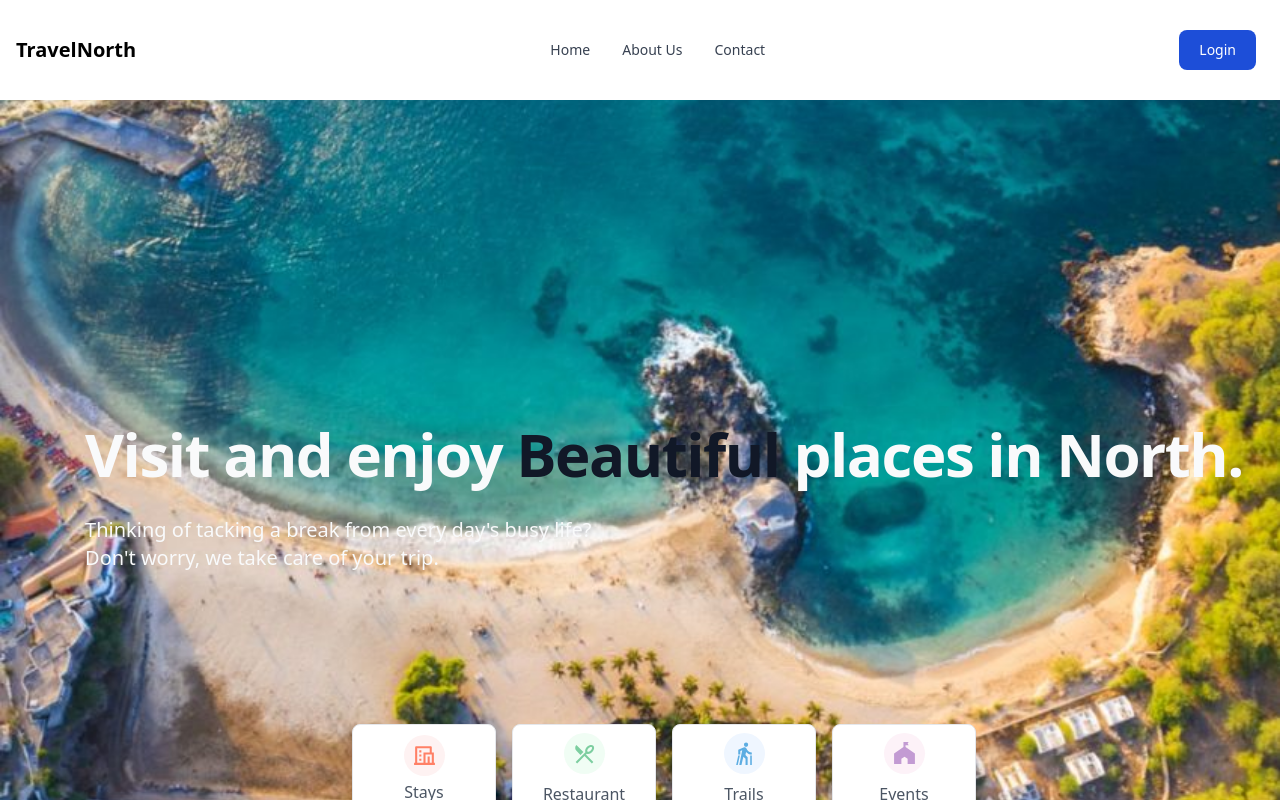
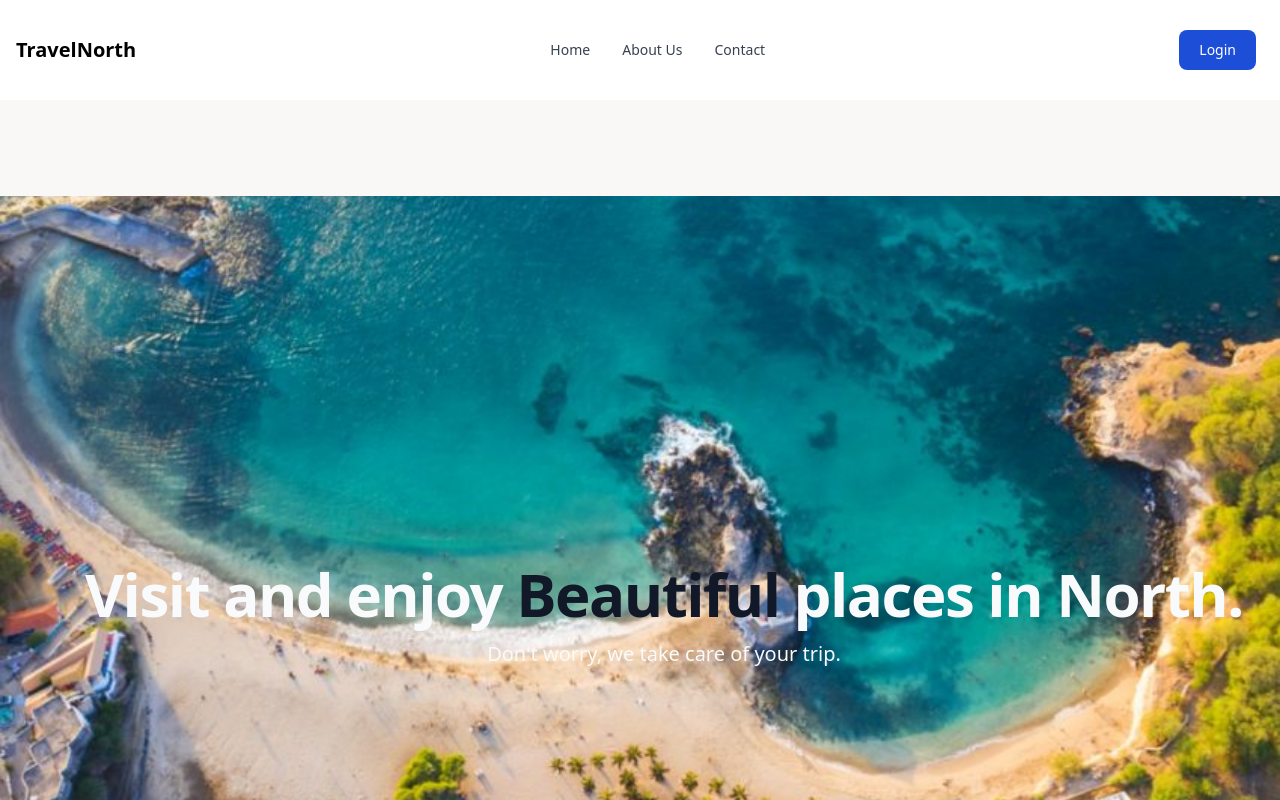
Before and after one commit to dtmiranda/travel-frontend, a Next.js app: page / in a window 1280 px wide. Shown: the top 800 px of the page. Built offline with nearby package versions, Linux system fonts and the light colour scheme.

Commit message:
style: edit bunner

```diff
--- a/components/Bunner.tsx
+++ b/components/Bunner.tsx
@@ -1,13 +1,15 @@
 import Image from "next/image"
-import coverMontain from "../assets/images/cover-montain.jpg"
-import coverPool from "../assets/images/cover-poll.jpg"
+
 import bunner from '../assets/images/bunner.jpg'
 
 
 export default function Bunner(){
   return(
     <>
-      <section className="flex flex-col space-y-2 py-16 md:space-y-4 lg:h-[65vh] lg:justify-end lg:pb-12">
+    <main>
+
+    </main>
+      <section className="flex flex-col pt-10 space-y-2 py-16 md:space-y-4 lg:h-[65vh] lg:justify-end lg:pb-12">
         <div className="absolute top-0 left-0 -z-10 h-[95vh] w-screen">
           <Image
             layout="fill"
@@ -16,12 +18,12 @@ export default function Bunner(){
             alt=''
           />
         </div>
-        <div className="flex justify-between items-start mx-auto max-w-screen-xl px-4 md:px-4">
+        <div className="flex justify-center items-center">
           <div >
-            <h1 className="mb-4 text-4xl py-4 font-extrabold tracking-tight leading-none text-gray-50 md:text-5xl lg:text-6xl">Visit and enjoy
+            <h1 className="mt-48 text-center text-4xl pb-4 font-extrabold tracking-tight leading-none text-gray-50 md:text-5xl lg:text-6xl">Visit and enjoy
               <span className="text-gray-900"> Beautiful </span> places in North.
             </h1>
-            <p className="text-lg font-normal text-gray-50 lg:text-xl">Thinking of tacking a break from every day's busy life? <br /> Don't worry, we take care of your trip.</p>
+            <p className="text-center text-lg font-normal text-gray-50 lg:text-xl">Don't worry, we take care of your trip.</p>
           </div>
 
 
```
